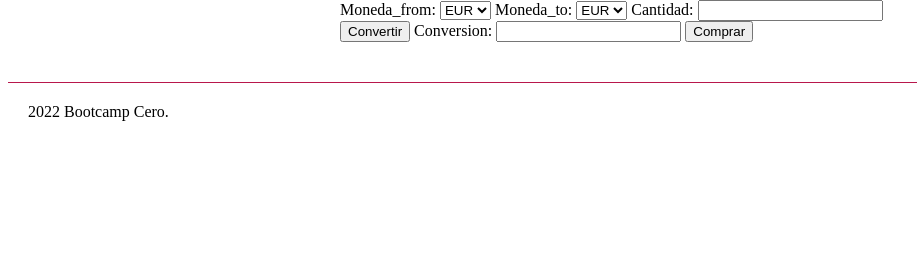
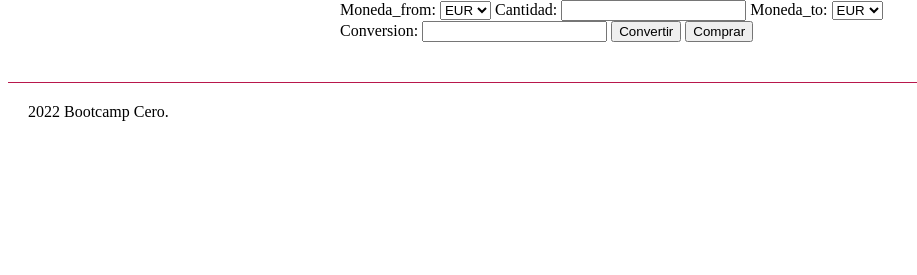
Before and after one commit to datadiego/KeepCoding_Flask_JS_Coinapp, a Flask app: page / in a window 1280 px wide. Shown: the part 83-358 px from the top of the page, without its empty margins (0-917 px from the left). Run offline with Flask 2, Linux system fonts and the light colour scheme; data that the repository does not hold is empty.

Commit message:
feat: 👍ahora podemos aceptar valores sin coma, gestionamos 404 en la conversion

```diff
--- a/crypto_app/static/js/balance.js
+++ b/crypto_app/static/js/balance.js
@@ -47,10 +47,37 @@ function obtenerConversion() {
   console.log('entramos en obtener conversion');
   const moneda_from = document.querySelector('#moneda_from').value;
   const moneda_to = document.querySelector('#moneda_to').value;
-  const cantidad = document.querySelector('#cantidad').value;
+  let cantidad = document.querySelector('#cantidad').value;
+
+  cantidad = parseFloat(cantidad);
+  cantidad = cantidad.toFixed(2);
   console.log("moneda_from: " + moneda_from);
   console.log("moneda_to: " + moneda_to);
-  console.log("cantidad: " + parseFloat(cantidad));
+  console.log("cantidad: " + cantidad);
+
+  peticion_rate.open('GET', `http://127.0.0.1:5000/api/v1/rate/${moneda_from}/${moneda_to}/${cantidad}`, false);
+  peticion_rate.send();
+  if(peticion_rate.status === 404){
+    alert("No se pudo realizar la conversion, revisa los datos o intentalo mas tarde")
+
+  }
+  if (peticion_rate.readyState === 4 && peticion_rate.status === 200) {
+    console.log('--- TODO OK ----');
+    const respuesta = JSON.parse(peticion_rate.responseText);
+    const datos = respuesta.data;
+    console.log(datos);
+    document.getElementById("conversion").value = datos.tipo_cambio.toFixed(2);
+  }
+
+}
+
+function compraMonedas() {
+  console.log("######################")
+  console.log('entramos en obtener conversion');
+  const moneda_from = document.querySelector('#moneda_from').value;
+  const moneda_to = document.querySelector('#moneda_to').value;
+  const cantidad = document.querySelector('#cantidad').value;
+
 
   peticion_rate.open('GET', `http://127.0.0.1:5000/api/v1/rate/${moneda_from}/${moneda_to}/${cantidad}`, false);
   peticion_rate.send();
@@ -58,8 +85,10 @@ function obtenerConversion() {
     console.log('--- TODO OK ----');
     const respuesta = JSON.parse(peticion_rate.responseText);
     const datos = respuesta.data;
-    console.log(datos);
-    document.getElementById("conversion").value = datos.tipo_cambio;
+    console.log("moneda_from: " + moneda_from);
+    console.log("moneda_to: " + moneda_to);
+    console.log("cantidad: " + parseFloat(cantidad));
+    console.log("tipo_cambio: " + datos.tipo_cambio);
   }
 
 }
@@ -71,4 +100,7 @@ window.onload = function() {
 
   const boton_conversion = document.querySelector('#boton-convertir'); //funciona mediante el #id de html
   boton_conversion.addEventListener('click', obtenerConversion);
+
+  const boton_compra = document.querySelector('#boton-comprar');
+  boton_compra.addEventListener('click', compraMonedas)
 };
--- a/crypto_app/templates/index.html
+++ b/crypto_app/templates/index.html
@@ -37,28 +37,30 @@
           <!-- Donde vamos a cargar los movimientos leídos desde la API -->
         </tbody>
       </table>
-      <label for="moneda_from">Moneda_from:</label>
-      <select id="moneda_from" name="monedas">
+      <label for="moneda_from" class="form">Moneda_from:</label>
+      <select id="moneda_from" name="monedas" class="form">
         <option value="EUR">EUR</option>
         <option value="USD">USD</option>
         <option value="XTZ">XTZ</option>
         <option value="BTC">BTC</option>
       </select>
 
-      <label for="moneda_to">Moneda_to:</label>
-      <select id="moneda_to" name="monedas">
+      <label for="cantidad" class="form">Cantidad:</label>
+      <input type="text" id="cantidad" name="cantidad" class="form">
+
+      <label for="moneda_to" class="form">Moneda_to:</label>
+      <select id="moneda_to" name="monedas" class="form">
         <option value="EUR">EUR</option>
         <option value="USD">USD</option>
         <option value="XTZ">XTZ</option>
         <option value="BTC">BTC</option>
       </select>
-      <label for="cantidad">Cantidad:</label>
-      <input type="number" id="cantidad" name="cantidad">
+      <label for="conversion" class="form">Conversion:</label>
+      <input type="number" id="conversion" name="conversion" class="form">
+      <button id="boton-convertir">Convertir</button>
 
 
-      <button id="boton-convertir">Convertir</button>
-      <label for="conversion">Conversion:</label>
-      <input type="number" id="conversion" name="conversion">
+
       <button id="boton-comprar">Comprar</button>
       </div>
     </section>
```
